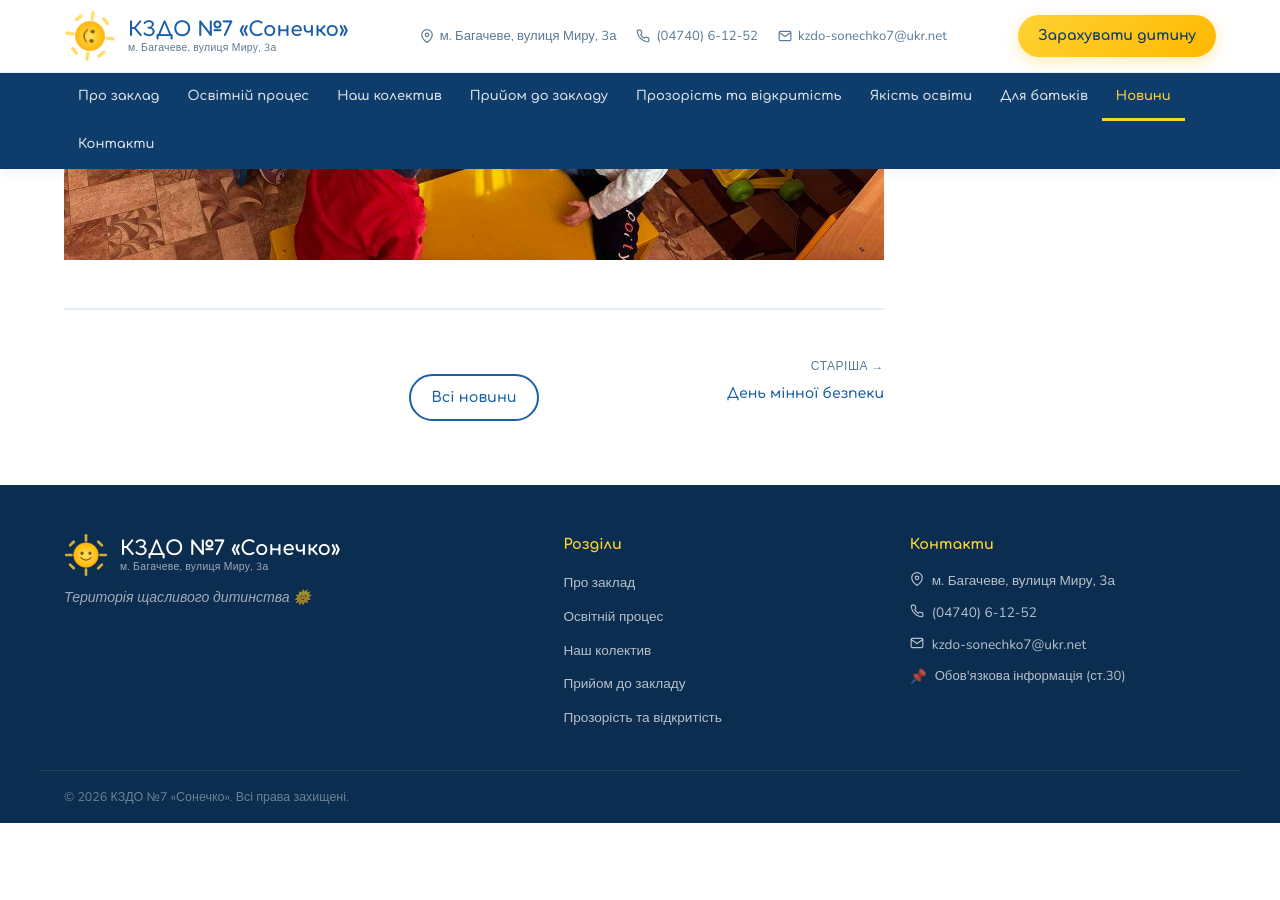
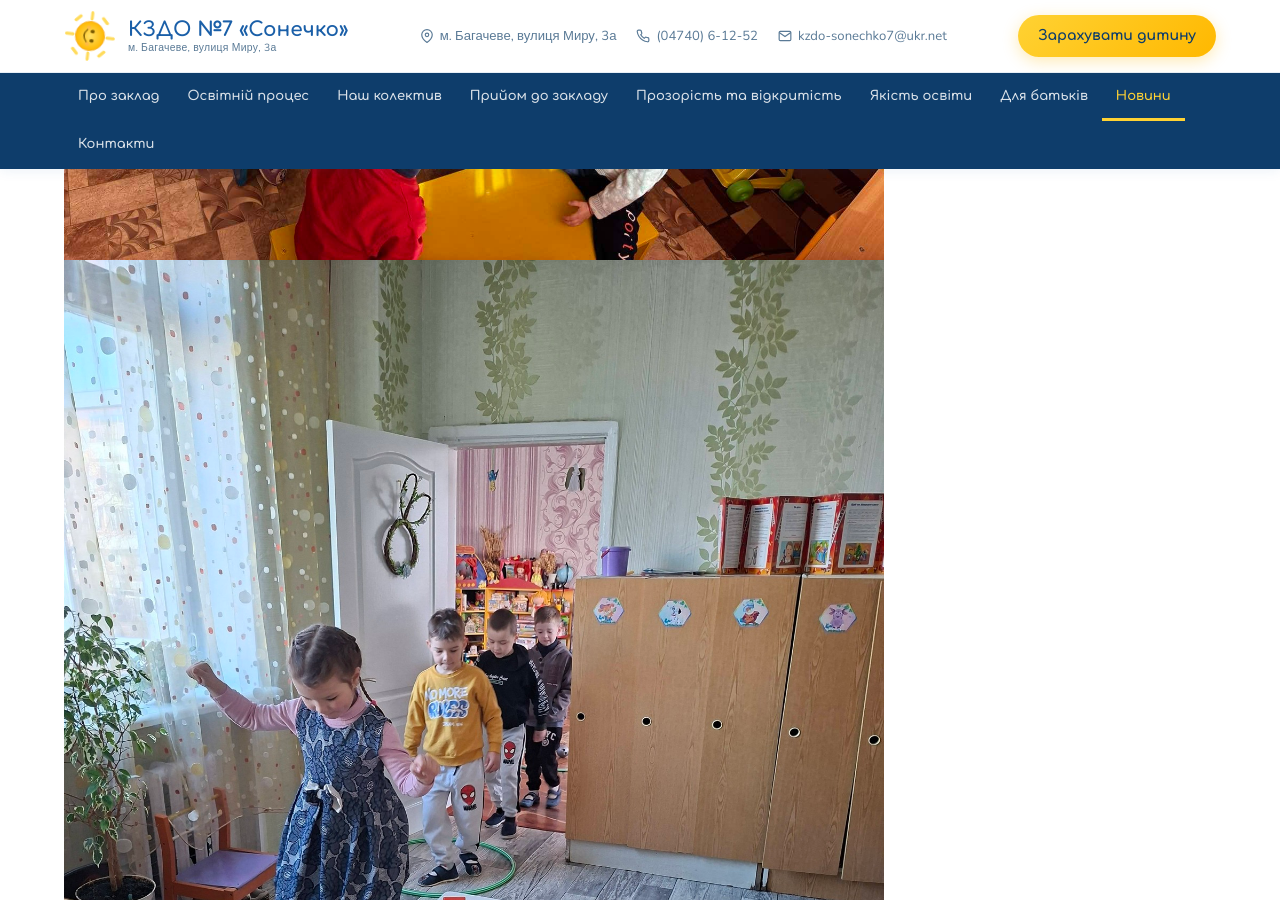
Before and after one commit to sonechko7/sonechko7.github.io, a Jekyll site: the page built from _posts/2026-05-01-всесвітній-день-здоров-я.md, in a window 1280 px wide and 900 px high, scrolled down 2727 px. Built offline with Jekyll 4.4.1, drawn with Linux system fonts in a browser that asks for light colours; before the commit the page ends 3550 px from its top, so only the background shows below that.

Commit message:
Update Новина “2026-05-01-всесвітній-день-здоров-я”

```diff
--- a/_posts/2026-05-01-всесвітній-день-здоров-я.md
+++ b/_posts/2026-05-01-всесвітній-день-здоров-я.md
@@ -14,4 +14,6 @@ excerpt: Навіть наймолодші дошкільнята нашого
 
 ![](/assets/images/uploads/666768704_3839367189529835_2198129073941991454_n.jpg)
 
-![](/assets/images/uploads/667804045_3839367142863173_8026682948181379494_n.jpg)
+![](/assets/images/uploads/667804045_3839367142863173_8026682948181379494_n.jpg)![](/assets/images/uploads/663300348_2003436740563747_7852730208196895368_n.jpg)
+
+![](/assets/images/uploads/663129738_2003436647230423_6895250065685027287_n.jpg)
```
Also changed, not shown: assets/images/uploads/663129738_2003436647230423_6895250065685027287_n.jpg (added), assets/images/uploads/663300348_2003436740563747_7852730208196895368_n.jpg (added).
